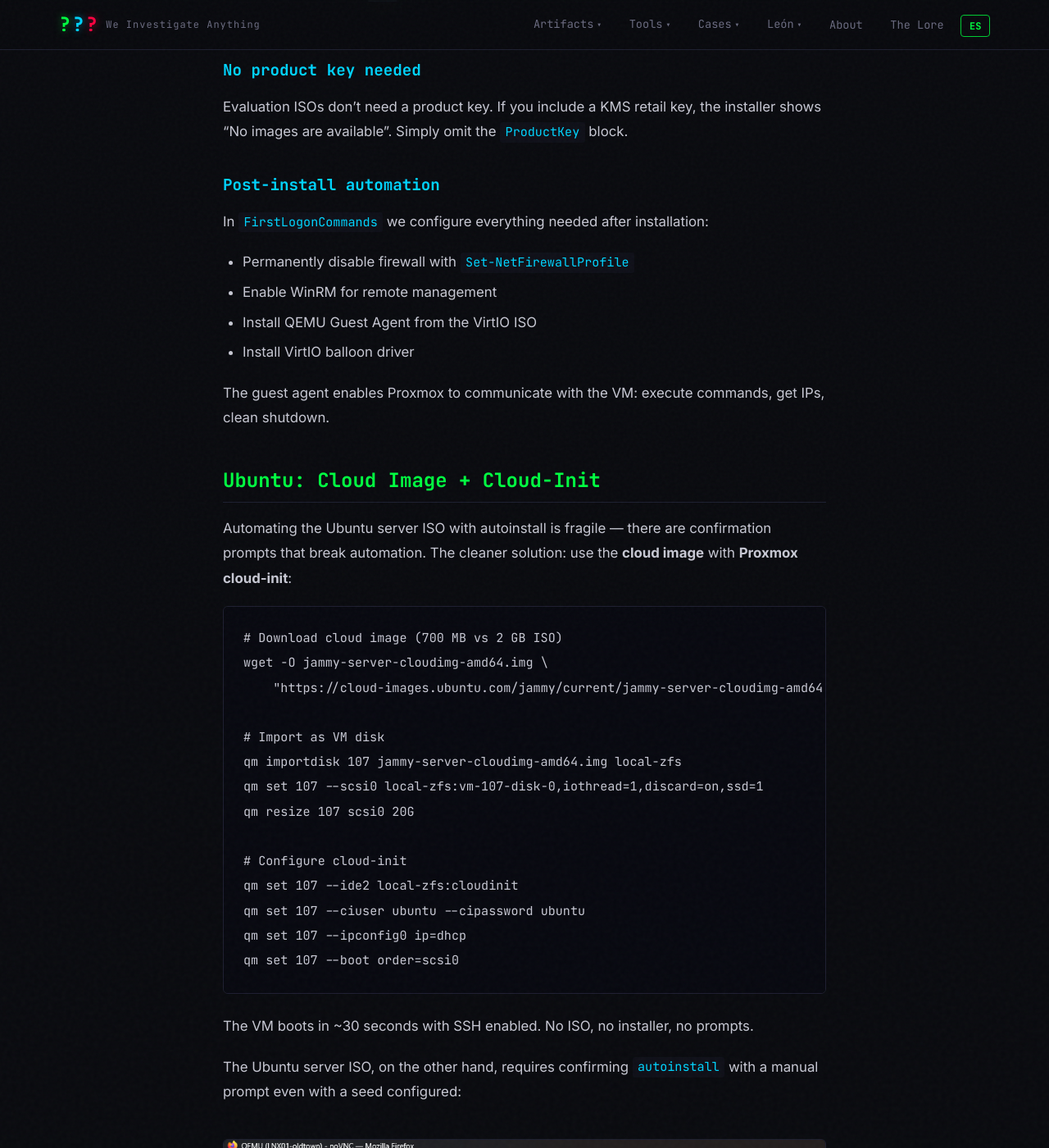
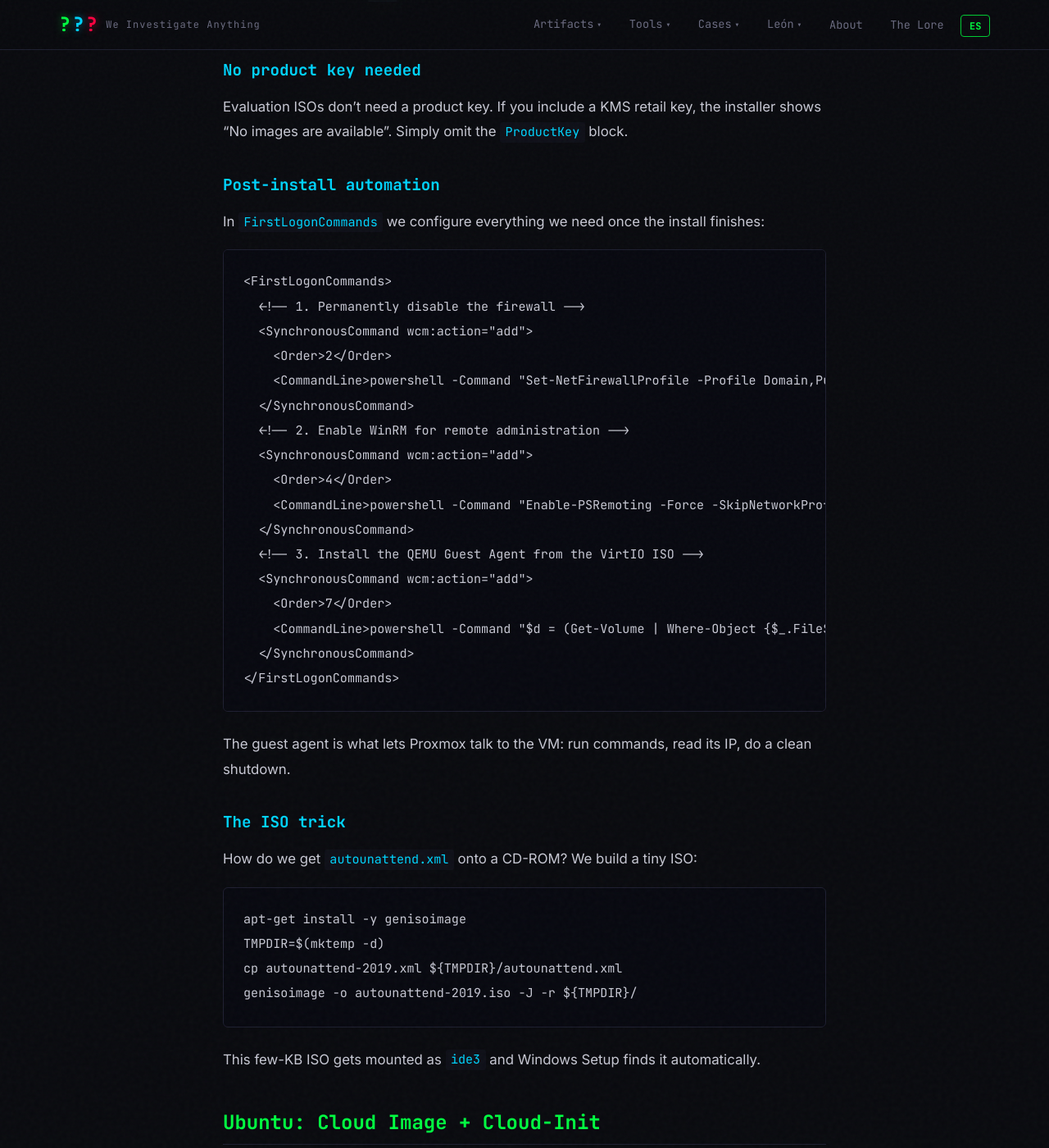
Before and after one commit to jupyterj0nes/jupyterj0nes.github.io, a Jekyll site: the page built from _posts/en/2026-04-12-ad-dfir-lab-part2-windows-vms.md, in a window 1280 px wide and 1400 px high, scrolled down 5205 px. Shown: the whole window at 82% size. Built offline with Jekyll 4.4.1, drawn with Linux system fonts in a browser that asks for light colours; comment, search, counter and statistics services are not loaded; some of the changed text lies outside the part shown.

Commit message:
ad-dfir-lab: EN part2 reproducibility parity + ES part9 wording
- Part 2 (EN): port the two sections that only existed in Spanish — "The ISO
  trick" (build the autounattend ISO) and "Temporary NAT" (internet for the VMs
  before pfSense); add the full FirstLogonCommands XML, complete the Kali preseed
  (netmask + nameservers) and the full xorriso repack command. EN is now
  reproducible by hand like ES.
- Part 9 (ES): fix the recurring mistranslation of "to image" (imaginar ->
  adquirir la imagen) and two untranslated fragments (smeared, piping).

````diff
--- a/_posts/en/2026-04-12-ad-dfir-lab-part2-windows-vms.md
+++ b/_posts/en/2026-04-12-ad-dfir-lab-part2-windows-vms.md
@@ -124,14 +124,42 @@
 
 ### Post-install automation
 
-In `FirstLogonCommands` we configure everything needed after installation:
+In `FirstLogonCommands` we configure everything we need once the install finishes:
 
-- Permanently disable firewall with `Set-NetFirewallProfile`
-- Enable WinRM for remote management
-- Install QEMU Guest Agent from the VirtIO ISO
-- Install VirtIO balloon driver
+```xml
+<FirstLogonCommands>
+  <!-- 1. Permanently disable the firewall -->
+  <SynchronousCommand wcm:action="add">
+    <Order>2</Order>
+    <CommandLine>powershell -Command "Set-NetFirewallProfile -Profile Domain,Public,Private -Enabled False"</CommandLine>
+  </SynchronousCommand>
+  <!-- 2. Enable WinRM for remote administration -->
+  <SynchronousCommand wcm:action="add">
+    <Order>4</Order>
+    <CommandLine>powershell -Command "Enable-PSRemoting -Force -SkipNetworkProfileCheck"</CommandLine>
+  </SynchronousCommand>
+  <!-- 3. Install the QEMU Guest Agent from the VirtIO ISO -->
+  <SynchronousCommand wcm:action="add">
+    <Order>7</Order>
+    <CommandLine>powershell -Command "$d = (Get-Volume | Where-Object {$_.FileSystemLabel -eq 'virtio-win'}).DriveLetter; if ($d) { Start-Process msiexec.exe -Wait -ArgumentList \"/i ${d}:\guest-agent\qemu-ga-x86_64.msi /qn\" }"</CommandLine>
+  </SynchronousCommand>
+</FirstLogonCommands>
+```
 
-The guest agent enables Proxmox to communicate with the VM: execute commands, get IPs, clean shutdown.
+The guest agent is what lets Proxmox talk to the VM: run commands, read its IP, do a clean shutdown.
+
+### The ISO trick
+
+How do we get `autounattend.xml` onto a CD-ROM? We build a tiny ISO:
+
+```bash
+apt-get install -y genisoimage
+TMPDIR=$(mktemp -d)
+cp autounattend-2019.xml ${TMPDIR}/autounattend.xml
+genisoimage -o autounattend-2019.iso -J -r ${TMPDIR}/
+```
+
+This few-KB ISO gets mounted as `ide3` and Windows Setup finds it automatically.
 
 ## Ubuntu: Cloud Image + Cloud-Init
 
@@ -202,7 +230,11 @@
     /tmp/kali-iso/boot/grub/grub.cfg
 
 # Repack ISO
-xorriso -as mkisofs ... -o kali-preseed.iso /tmp/kali-iso
+xorriso -as mkisofs -r -J -joliet-long -l -cache-inodes \
+    -isohybrid-mbr /usr/lib/ISOLINUX/isohdpfx.bin \
+    -b isolinux/isolinux.bin -c isolinux/boot.cat \
+    -no-emul-boot -boot-load-size 4 -boot-info-table \
+    -o kali-preseed.iso /tmp/kali-iso
 ```
 
 ### Static IP and debconf answers
@@ -210,9 +242,12 @@
 Without pfSense/DHCP on the network, we need a static IP. And Kali packages ask questions that need pre-answering:
 
 ```
+# Static network (VLAN 20)
 d-i netcfg/disable_autoconfig boolean true
 d-i netcfg/get_ipaddress string 192.168.20.100
+d-i netcfg/get_netmask string 255.255.255.0
 d-i netcfg/get_gateway string 192.168.20.1
+d-i netcfg/get_nameservers string 8.8.8.8
 
 macchanger macchanger/automatically_run boolean false
 kismet-capture-common kismet-capture-common/install-setuid boolean true
@@ -231,6 +266,28 @@
 qm set 108 --boot order=scsi0
 qm reboot 108
 ```
+
+## Temporary NAT
+
+Without pfSense configured yet, the VMs have no route to the internet. So Kali can download packages during the install, we set up NAT on the Proxmox host itself:
+
+```bash
+# Create VLAN interfaces on Proxmox
+ip link add link vmbr0 name vmbr0.10 type vlan id 10
+ip addr add 192.168.10.1/24 dev vmbr0.10
+ip link set vmbr0.10 up
+
+ip link add link vmbr0 name vmbr0.20 type vlan id 20
+ip addr add 192.168.20.1/24 dev vmbr0.20
+ip link set vmbr0.20 up
+
+# NAT
+echo 1 > /proc/sys/net/ipv4/ip_forward
+iptables -t nat -A POSTROUTING -s 192.168.10.0/24 -o vmbr0 -j MASQUERADE
+iptables -t nat -A POSTROUTING -s 192.168.20.0/24 -o vmbr0 -j MASQUERADE
+```
+
+This is temporary — in Part 3, pfSense takes over routing and NAT.
 
 ## QEMU Guest Agent: the last hurdle (and why it needs manual intervention)
 
````
Also changed, not shown: _posts/es/2026-04-15-ad-dfir-lab-part9-forensic-imaging.md (+6 -6 lines).
